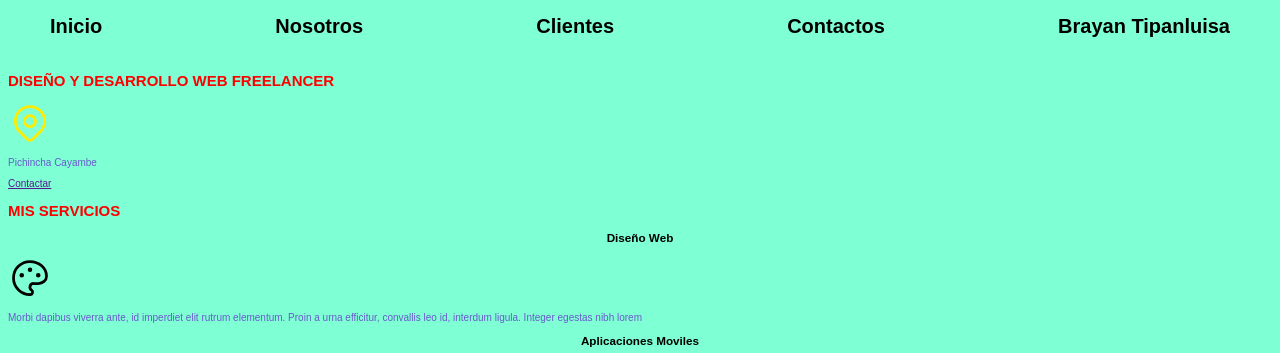
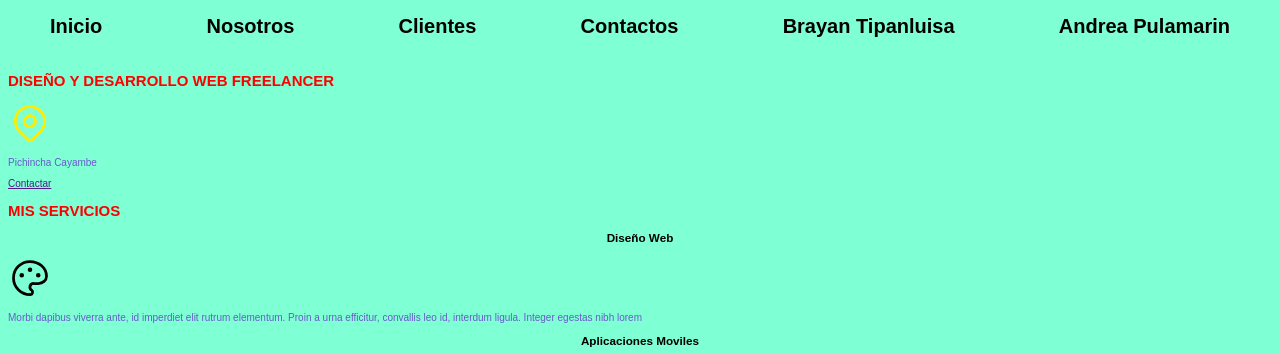
Before and after one commit to AndreaP14/Grupo4_PWeb, a plain HTML site: page index.html in a window 1280 px wide. Shown: the part 69-422 px from the top of the page. Drawn offline with Linux system fonts and the light colour scheme.

Commit message:
Version creada por Andrea Pulamarin

```diff
--- a/index.html
+++ b/index.html
@@ -18,7 +18,8 @@
         <a href = "Nosotros.html">Nosotros </a>
         <a href = "Clientes.html">Clientes </a>
         <a href = "Contactos.html">Contactos </a>
-        <a href="btipanluisa.html">Brayan Tipanluisa</a>
+        <a href = "btipanluisa.html">Brayan Tipanluisa</a>
+        <a href = "apulamarin.html">Andrea Pulamarin</a>
     </nav>
 
 
```
